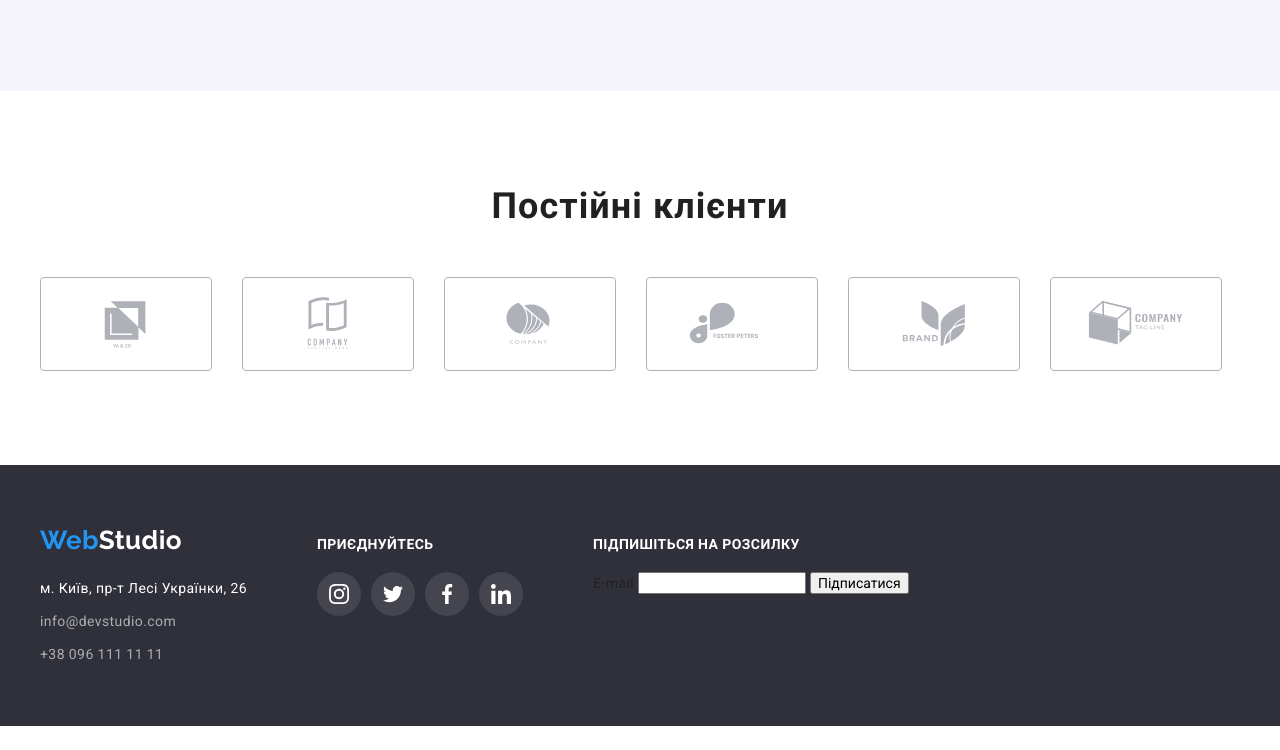
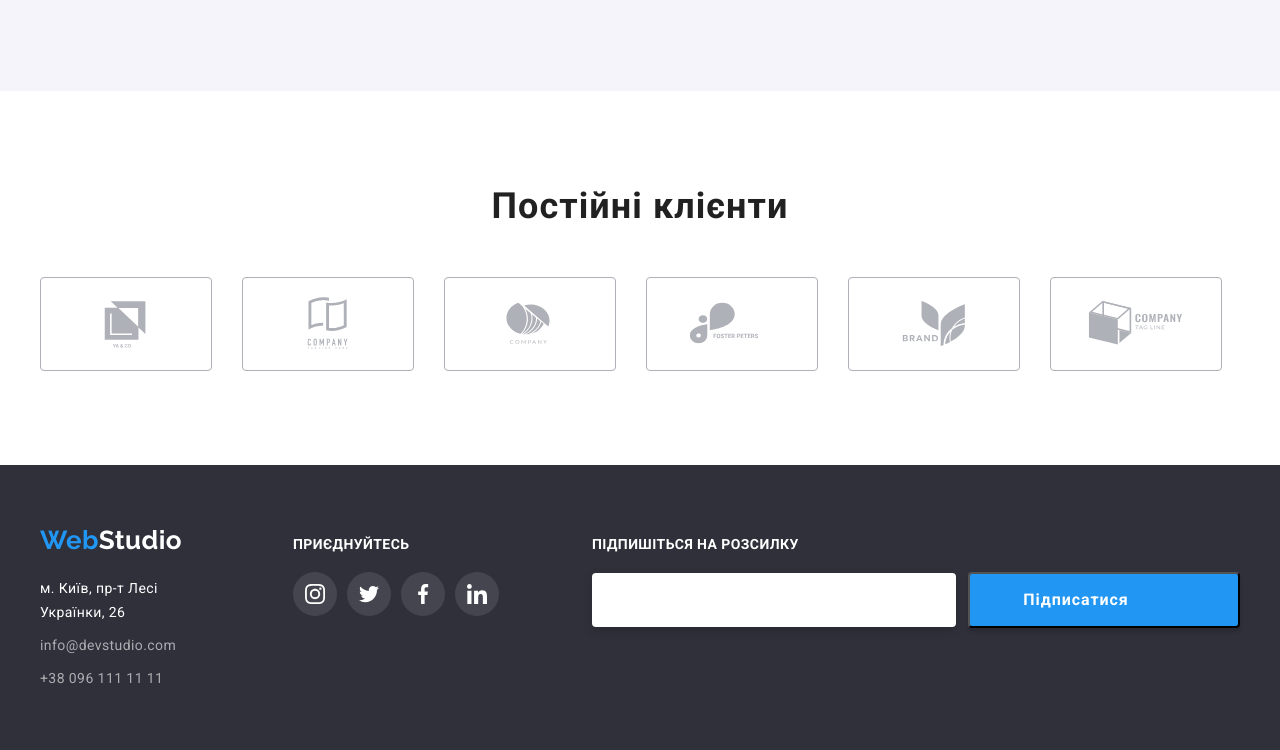
Before and after one commit to NikolayDenisenko/goit-markup-hw-06, a plain HTML site: page index.html in a window 1280 px wide. Shown: the part 2219-2969 px from the top of the page. Before the commit the page ends 2945 px from the top, so only its background shows below. Drawn offline with nearby package versions, Linux system fonts and the light colour scheme.

Commit message:
footer forms

```diff
--- a/css/styles.css
+++ b/css/styles.css
@@ -305,8 +305,8 @@ pointer-events: none;
 }
 
 .modal-group-input:hover + .modal-icon {
-    color: var(--accent-color);
-    background: var(--accent-color);
+   fill: var(--accent-color);
+
 }
 
 /* Стилі для чекбоксу */
@@ -723,8 +723,70 @@ pointer-events: none;
 
 .footer-icon:hover,.footer-icon:focus,.footer-icon:active {background: #2196F3; transition: cubic-bezier(0.4, 0, 0.2, 1);}
 
+/* Стилі для форми футера */
+
+.footer-form {
+    margin-left: 23px;
+}
+
+.footer-button {
+    margin-left: 12px;
+    /* padding-left: 28px; */
+    padding-right: 62px;
+    width: 200px;
+    height: 50px;
+    font-weight: 700;
+        font-size: 16px;
+        line-height: calc(30/16);
+
+        letter-spacing: 0.06em;
+
+        color: #FFFFFF;
+    background: #2196F3;
+    box-shadow: 0px 4px 4px rgba(0, 0, 0, 0.15);
+    border-radius: 4px;
+}
+
+.footer-form-div {
+    position: relative;
+    display: flex;
+    justify-content: center;
+    align-items: center;
+}
+
+.footer-form-label {
+    position: absolute;
+    left: 0%;
+    top: 50%;
+    width: 47px;
+    height: 20px;
 
 
+    font-size: 16px;
+    line-height: calc(20/16);
+    letter-spacing: 0.03em;
+    color: rgba(255, 255, 255, 0.6);
+}
+
+.footer-form-input {
+    width: 358px;
+    height: 50px;
+
+    border: 1px solid rgba(255, 255, 255, 0.3);
+    filter: drop-shadow(0px 4px 4px rgba(0, 0, 0, 0.15));
+    border-radius: 4px;
+
+}
+
+.icon-send {
+    position: absolute;
+       top: 13px;
+       right: 28px;
+        fill: #FFFFFF;
+}
+
+
+/* Кінець стилів для форми футера */
 
 /* STYSES FOR PORTFOLIO.HTML*/
 
--- a/index.html
+++ b/index.html
@@ -483,13 +483,15 @@
                     </p>
                     <div role="group">
                         <form>
-                            <div>
-                                <label for="email-user">E-mail</label>
-                                <input type="email" name="email-user" id="email-user">
-
-                                <button type="submit">
+                            <div class="footer-form-div">
+                                <label class="footer-form-label" for="email-user">E-mail</label>
+                                <input class="footer-form-input" type="email" name="email-user" id="email-user">
+                                <button class="footer-button" type="submit">
                                     Підписатися
                                 </button>
+                                <svg class="icon-send" width="24" height="24">
+                                    <use href="./images/icons.svg#icon-send"></use>
+                                </svg>
                             </div>
 
 
```
Also changed, not shown: images/icons.svg.
